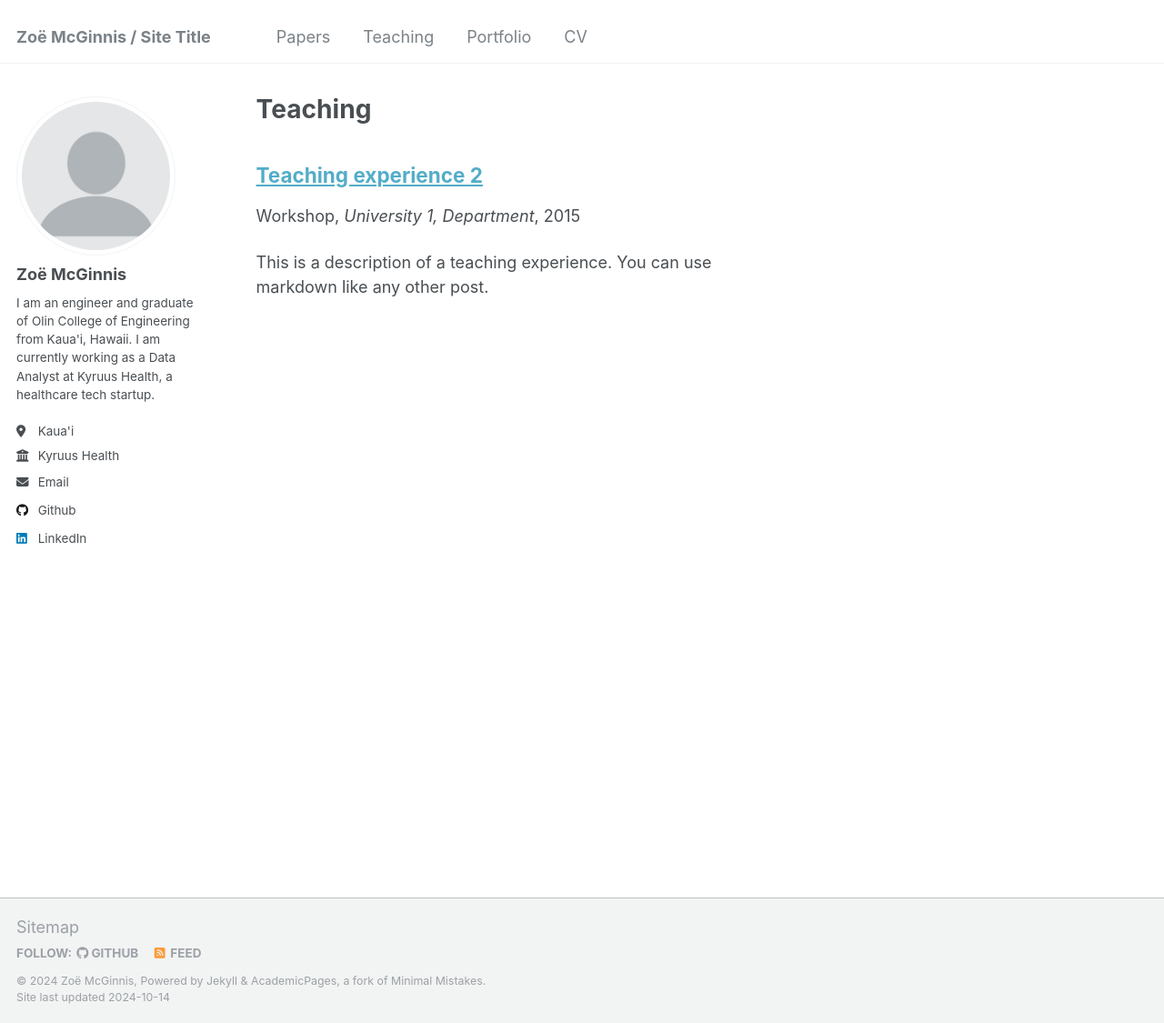
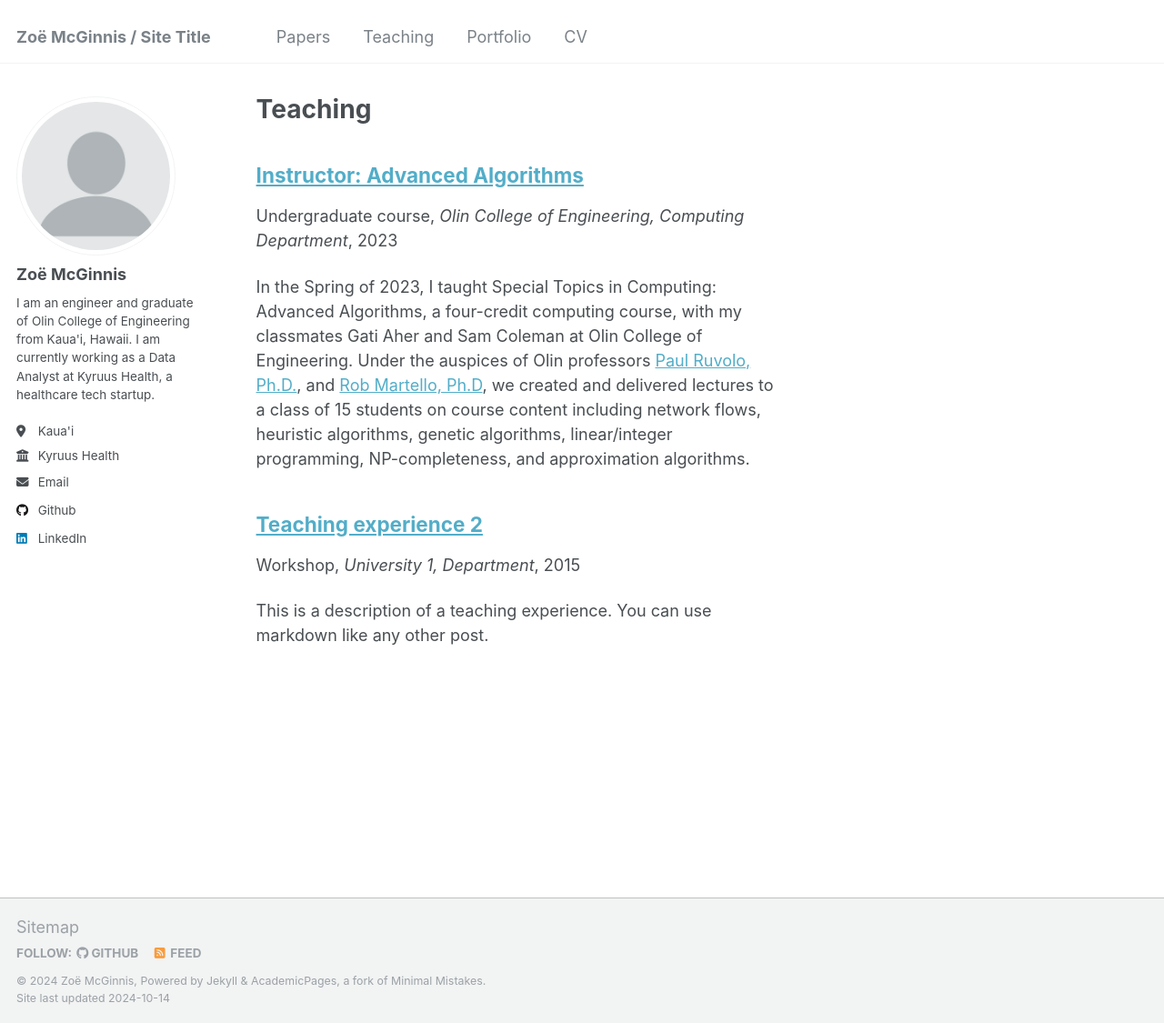
Before and after one commit to Mickmcginnis/zmcginnis, a Jekyll site: the page built from _pages/teaching.html, in a window 1280 px wide and 1125 px high. Shown: the whole window at 91% size. Built offline with Jekyll 4.4.1, drawn with Linux system fonts in a browser that asks for light colours; a file with an impossible date is left out; part of the change alters nothing that is shown.

Commit message:
Fix date in teaching experience

```diff
--- a/_teaching/2014-spring-teaching-1.md
+++ b/_teaching/2014-spring-teaching-1.md
@@ -4,7 +4,7 @@ collection: teaching
 type: "Undergraduate course"
 permalink: /teaching/2014-spring-teaching-1
 venue: "Olin College of Engineering, Computing Department"
-date: Spring 2023
+date: 2023-01-01
 location: "Needham, MA"
 ---
 
```
